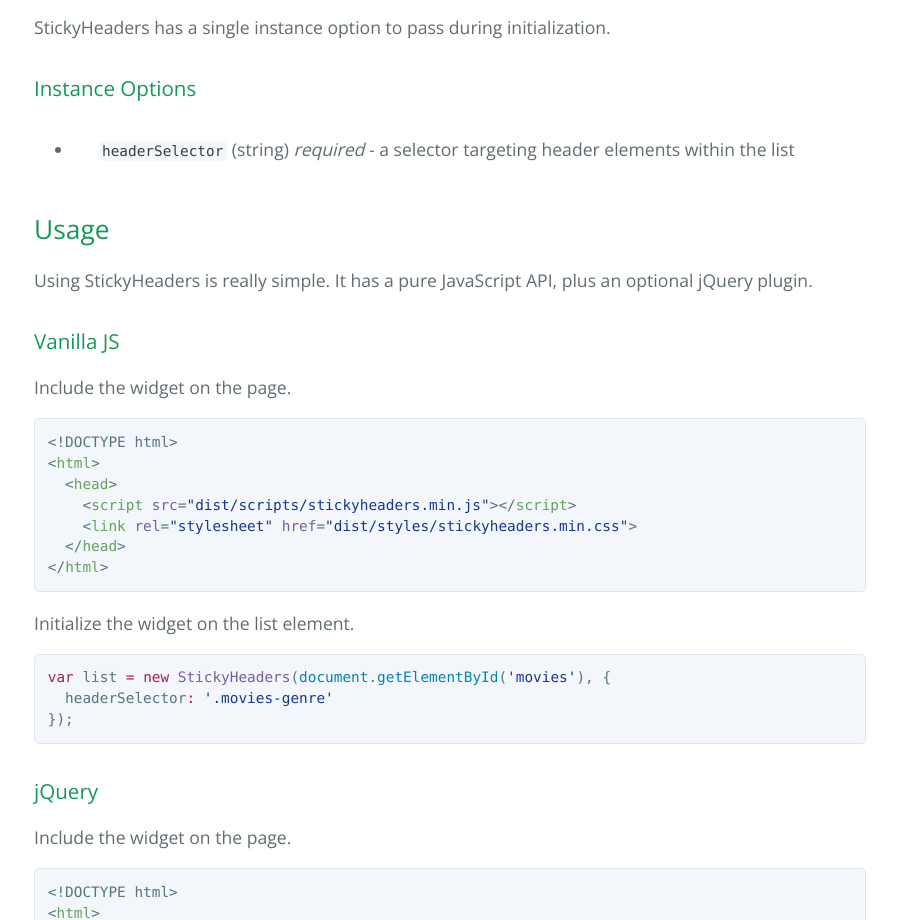
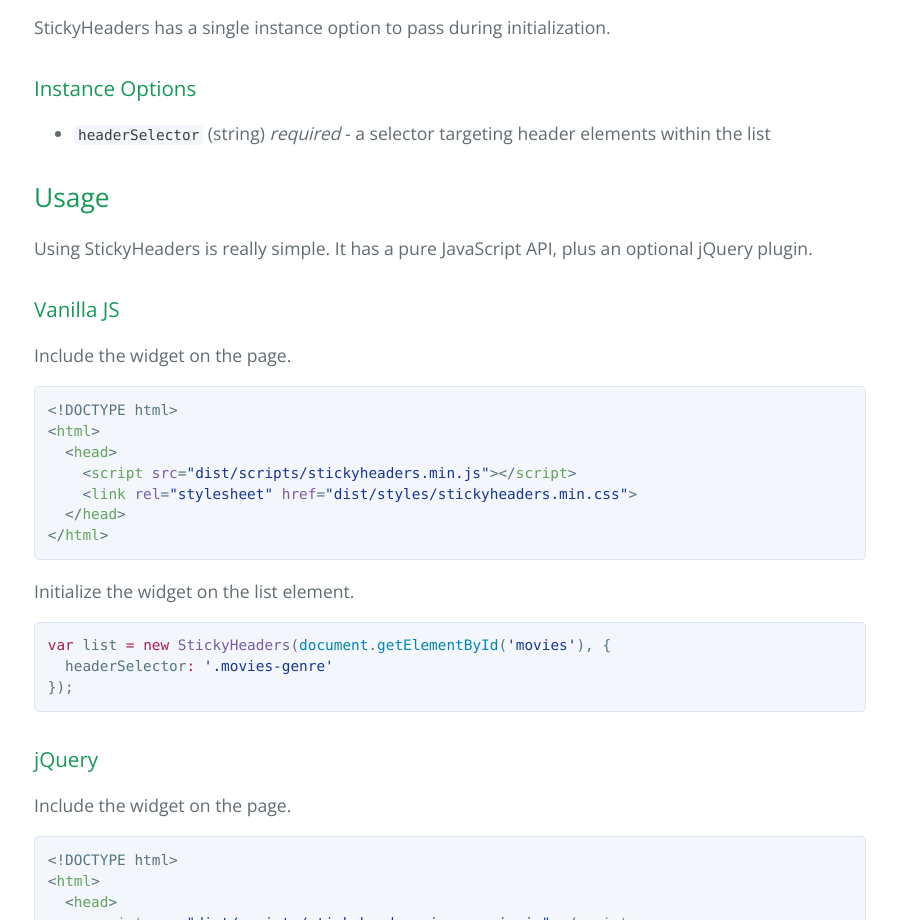
Before and after one commit to skhilko/StickyHeaders, a plain HTML site: page index.html in a window 1280 px wide. Shown: the part 1367-2287 px from the top of the page, without its empty margins (190-1087 px from the left). Drawn offline with nearby package versions, Linux system fonts and the light colour scheme.

Commit message:
Fix list item

```diff
--- a/index.html
+++ b/index.html
@@ -212,7 +212,7 @@
 <a id="instance-options" class="anchor" href="#instance-options" aria-hidden="true"><span class="octicon octicon-link"></span></a>Instance Options</h3>
 
 <ul>
-<li class="list-view-item">
+<li>
 <code>headerSelector</code> (string) <em>required</em> - a selector targeting header elements within the list</li>
 </ul>
 
```
